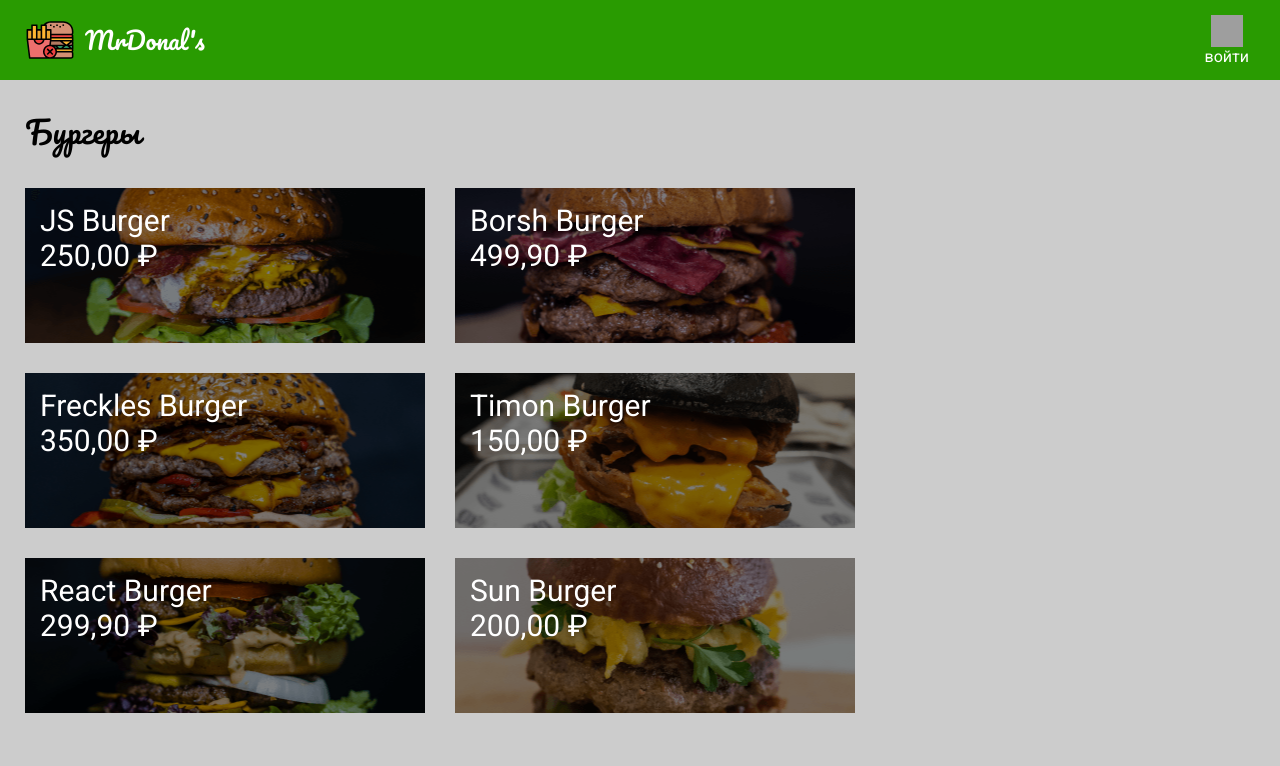
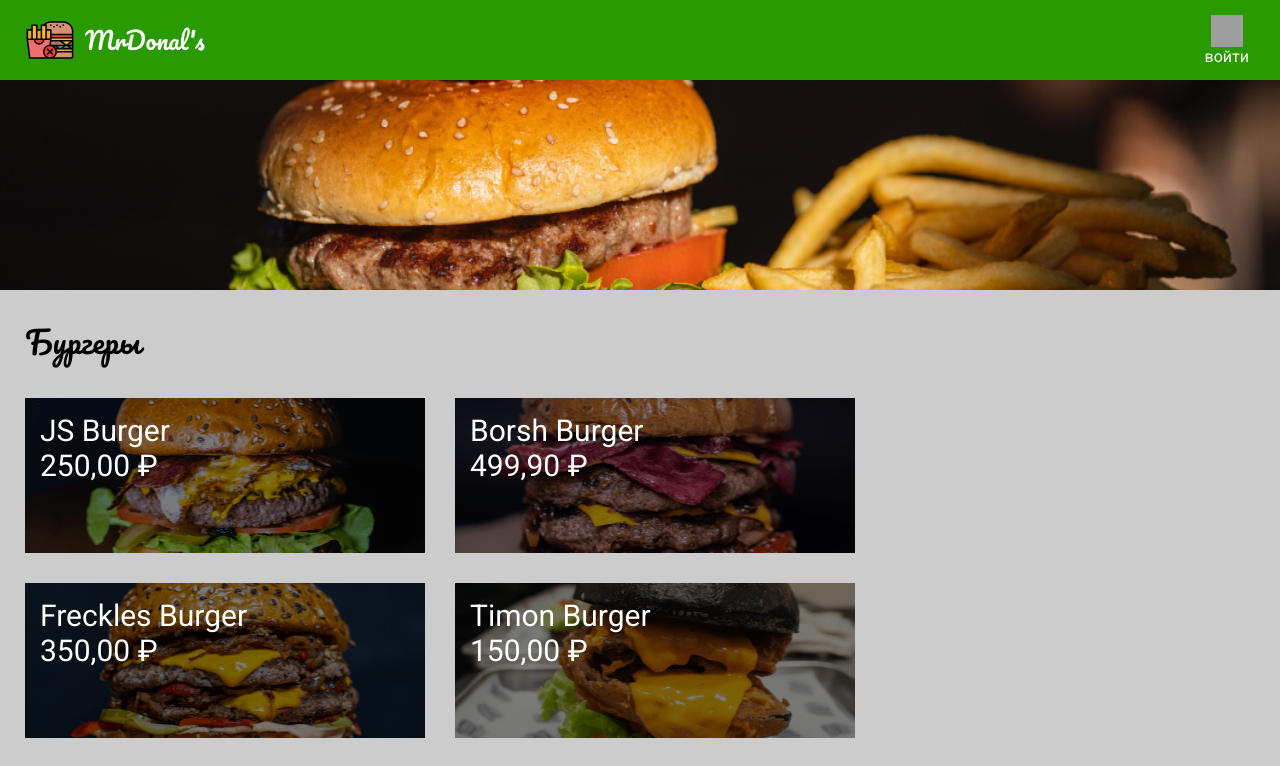
Before and after one commit to studstone/mr-donald, a React (Create React App) app: page / in a window 1280 px wide. Shown: the top 766 px of the page. Built offline with nearby package versions, Linux system fonts and the light colour scheme; grey boxes are pictures that could not be loaded.

Commit message:
crete banerItem.jsx

```diff
--- a/public/index.html
+++ b/public/index.html
@@ -8,7 +8,7 @@
       href="https://fonts.googleapis.com/css2?family=Pacifico&family=Roboto&display=swap"
       rel="stylesheet"
     />
-    <title>React App</title>
+    <title>MrDonald</title>
   </head>
   <body>
     <noscript>You need to enable JavaScript to run this app.</noscript>
--- /dev/null
+++ b/src/Components/BanerItem.jsx
@@ -0,0 +1,20 @@
+import React from 'react';
+import styled from 'styled-components';
+import ImageBaner from '../image/banner.png';
+
+const Baner = styled.div`
+    width: 100%;
+    height: 210px;
+    background-image: url(${ImageBaner});
+    background-repeat: no-repeat;
+    background-position: center;
+    background-size: cover;
+`
+
+const BanerItem = () => {
+    return (
+        <Baner />
+    );
+}
+
+export default BanerItem;
--- a/src/Components/Menu.jsx
+++ b/src/Components/Menu.jsx
@@ -1,5 +1,6 @@
 import React from 'react';
 import styled from 'styled-components';
+import BanerItem from './BanerItem';
 import dbMenu from './DBMenu';
 import ListItem from './ListItem';
 
@@ -23,6 +24,7 @@ const SectionTitle = styled.h2`
 const Menu = () => {
     return (
         <MenyStyled>
+            <BanerItem />
             <SectionMenu>
                 <SectionTitle>Бургеры</SectionTitle>
                 <ListItem itemList={dbMenu.burger} />
```
Also changed, not shown: src/image/banner.png (added).
